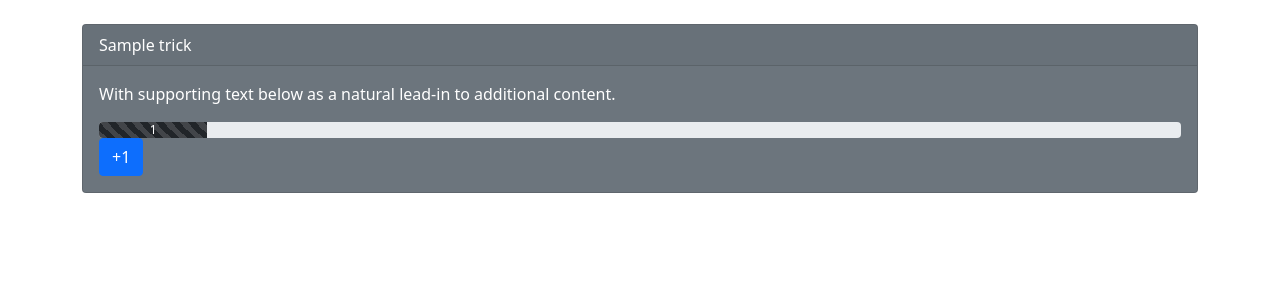
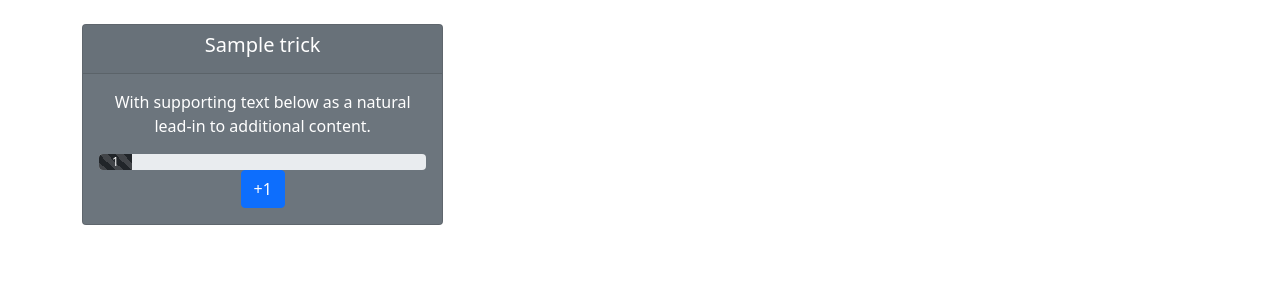
Before and after one commit to g0sie/kendama-progress-tracker, a Django app: page /tricks/ in a window 1280 px wide. Shown: the part 73-373 px from the top of the page. Run offline with Django 4.2, Linux system fonts and the light colour scheme; a user stored in the database is signed in; tables that the repository leaves empty hold one stand-in row (values such as "Sample post").

Commit message:
add grid

```diff
--- a/tricks/templates/tricks/user_tricks.html
+++ b/tricks/templates/tricks/user_tricks.html
@@ -2,10 +2,12 @@
 {% load tricks_extras %}
 {% block title %}twoje triki{% endblock %}
 {% block body %}
+    <div class="row row-cols-1 row-cols-md-3 g-3">
     {% for user_trick in user_trick_pairs %}
-        <div class="card {% card_color user_trick.rank %}">
+        <div class="col">
+        <div class="card {% card_color user_trick.rank %} h-100 text-center">
           <div class="card-header">
-              {{ user_trick.trick.name }}
+              <h5>{{ user_trick.trick.name }}</h5>
           </div>
           <div class="card-body">
               <p class="card-text">With supporting text below as a natural lead-in to additional content.</p>
@@ -18,5 +20,7 @@
               {% endif %}
           </div>
         </div>
+        </div>
     {% endfor %}
+    </div>
 {% endblock %}
```
